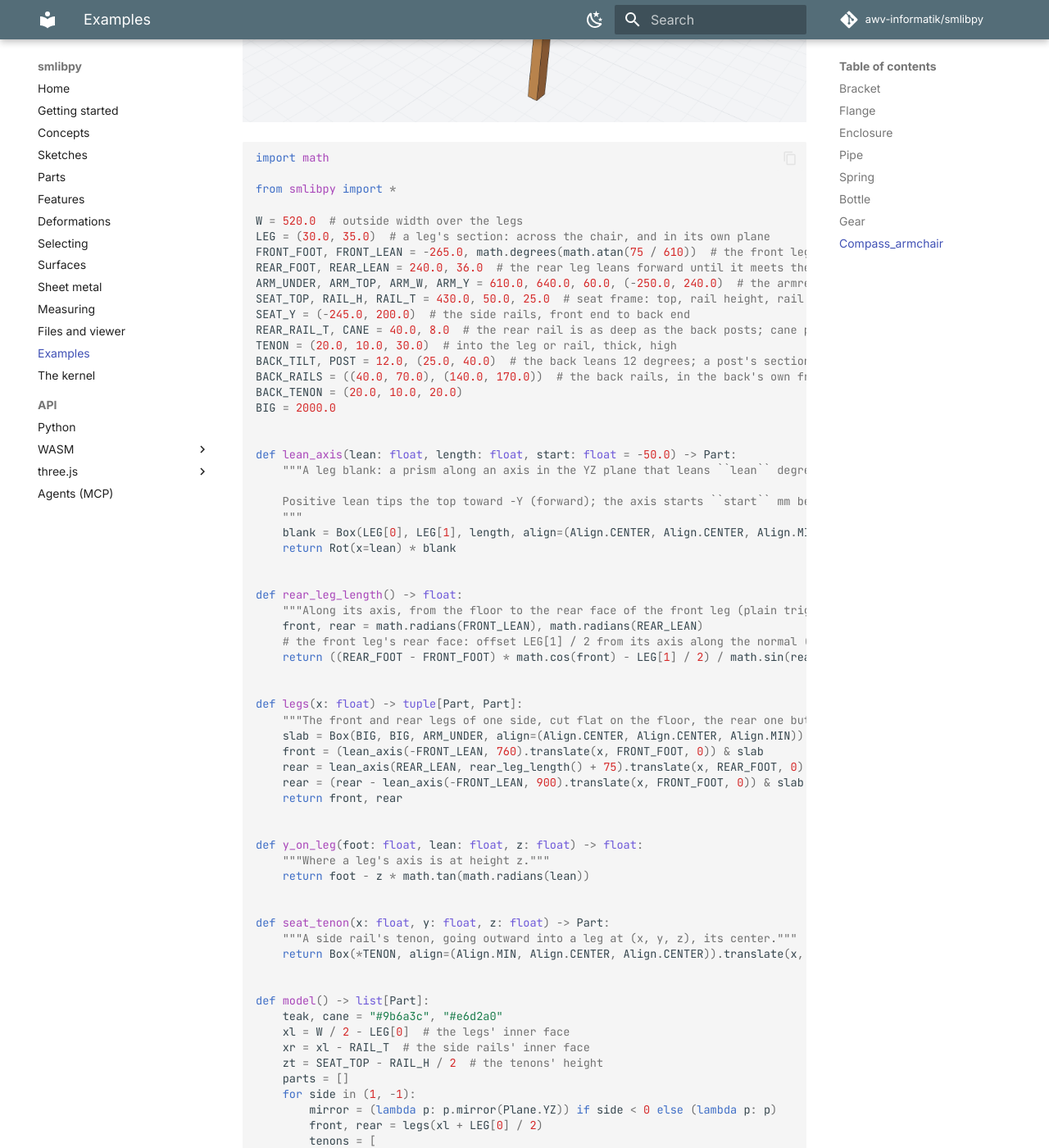
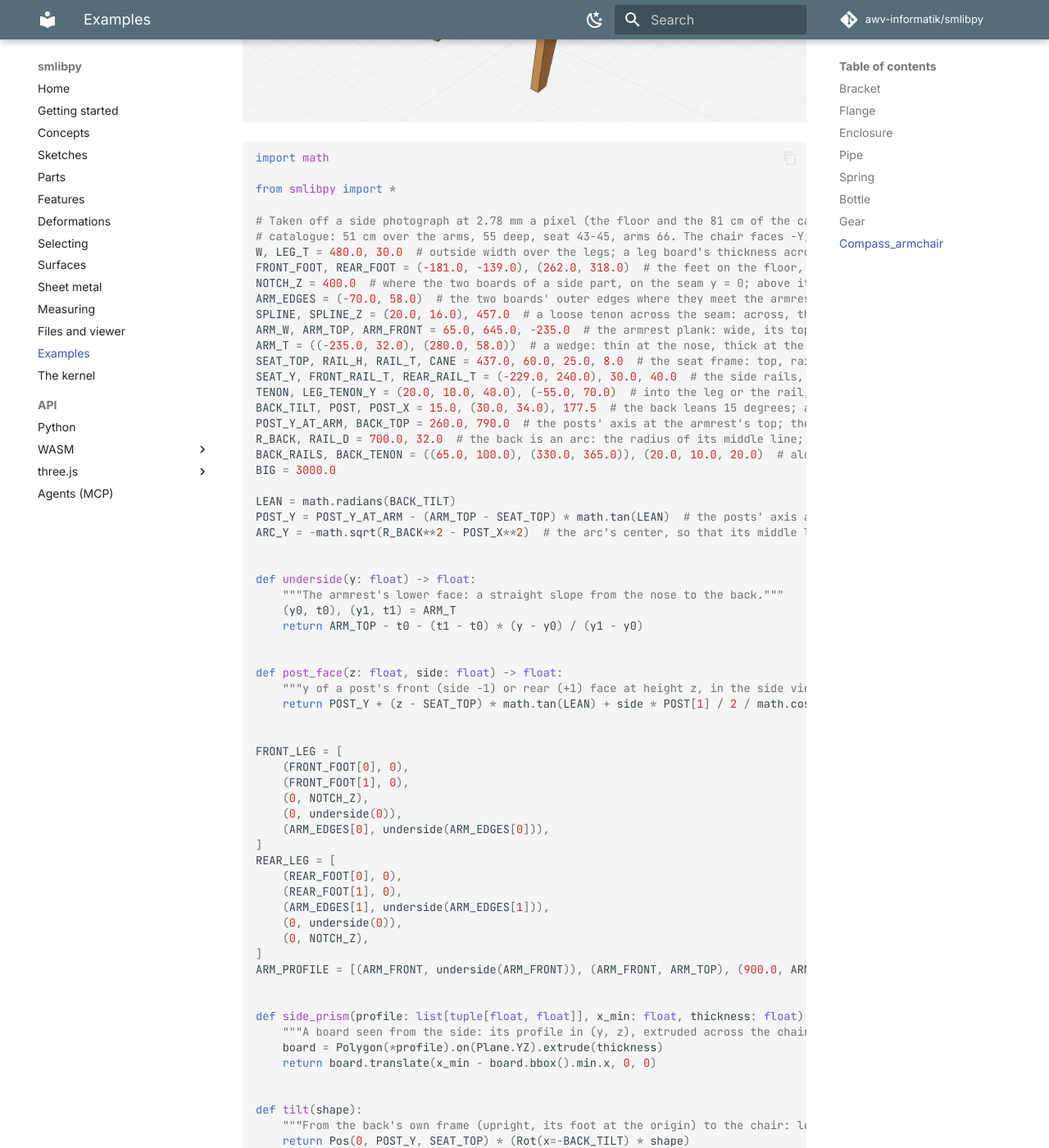
Before and after one commit to abernier/smlibpy, an MkDocs documentation site: the page built from docs/examples.md, in a window 1280 px wide and 1400 px high, scrolled down 7743 px. Shown: the whole window at 82% size. Built offline with MkDocs 1.6.1 and Material for MkDocs 9.7.7, drawn with Linux system fonts in a browser that asks for light colours; comment, search, counter and statistics services are not loaded; some of the changed text lies outside the part shown.

Commit message:
Examples: the compass armchair measured from the chair itself: tapered leg boards on a seam, wedge armrests through the posts, a curved floating back
Taken off a side photograph at 2.78 mm a pixel, with the catalogue's 51 x 55 x 79-81 cm
as the scale: 515 x 571 x 794 over all. Each side is two tapered boards (42 mm at the foot,
70 and 58 under the armrest) joined on a vertical seam from the seat up to the armrest, with
a loose tenon across it; the armrest is a wedge (32 mm at the nose, 58 at the back) whose
nose stands 230 mm before the apex, and it runs through a notch of the back post, flush with
its back; the posts stand on the seat frame and lean 15 degrees; the back is an arc of 700 mm
radius, its rails and cane panel cut square at the posts, floating 63 mm above the seat.

check() does the side view by the shoelace formula (the boards, the armrest, the notch), the
arcs by the integral of sqrt(r^2 - x^2) between the posts, the rest by Cavalieri; the parts
fused equal the sum of the plain members less what lies inside another (the splines, the
arms in the posts), to 3e-8 here. Two things it caught on the way: a spline that filled a
closed cavity exactly made the kernel return a solid without volume (the slot is open to the
arm now), and the two halves of a slot cut on a slope do not have the same volume.

```diff
--- a/docs/examples.md
+++ b/docs/examples.md
@@ -203,7 +203,7 @@
 
 ## Compass_armchair
 
-Cane armchair on compass legs: teak, the rear legs butting against the front, the seat tenoned in, a tilted back.
+Cane armchair on compass legs, after the 1955 Chandigarh office chair, measured from a side view; a curved back.
 
 ![compass_armchair](images/compass_armchair.png)
 
@@ -212,156 +212,224 @@
 
 from smlibpy import *
 
-W = 520.0  # outside width over the legs
-LEG = (30.0, 35.0)  # a leg's section: across the chair, and in its own plane
-FRONT_FOOT, FRONT_LEAN = -265.0, math.degrees(math.atan(75 / 610))  # the front leg leans back 75 mm over 610
-REAR_FOOT, REAR_LEAN = 240.0, 36.0  # the rear leg leans forward until it meets the front leg
-ARM_UNDER, ARM_TOP, ARM_W, ARM_Y = 610.0, 640.0, 60.0, (-250.0, 240.0)  # the armrest plank
-SEAT_TOP, RAIL_H, RAIL_T = 430.0, 50.0, 25.0  # seat frame: top, rail height, rail thickness
-SEAT_Y = (-245.0, 200.0)  # the side rails, front end to back end
-REAR_RAIL_T, CANE = 40.0, 8.0  # the rear rail is as deep as the back posts; cane panels
-TENON = (20.0, 10.0, 30.0)  # into the leg or rail, thick, high
-BACK_TILT, POST = 12.0, (25.0, 40.0)  # the back leans 12 degrees; a post's section
-BACK_RAILS = ((40.0, 70.0), (140.0, 170.0))  # the back rails, in the back's own frame, above the rear seat rail
-BACK_TENON = (20.0, 10.0, 20.0)
-BIG = 2000.0
+# Taken off a side photograph at 2.78 mm a pixel (the floor and the 81 cm of the catalogue as the scale), and the
+# catalogue: 51 cm over the arms, 55 deep, seat 43-45, arms 66. The chair faces -Y; x = 0 is its middle.
+W, LEG_T = 480.0, 30.0  # outside width over the legs; a leg board's thickness across the chair
+FRONT_FOOT, REAR_FOOT = (-181.0, -139.0), (262.0, 318.0)  # the feet on the floor, front edge to back edge
+NOTCH_Z = 400.0  # where the two boards of a side part, on the seam y = 0; above it they are one up to the armrest
+ARM_EDGES = (-70.0, 58.0)  # the two boards' outer edges where they meet the armrest
+SPLINE, SPLINE_Z = (20.0, 16.0), 457.0  # a loose tenon across the seam: across, thick; from its foot up to the arm
+ARM_W, ARM_TOP, ARM_FRONT = 65.0, 645.0, -235.0  # the armrest plank: wide, its top and its nose
+ARM_T = ((-235.0, 32.0), (280.0, 58.0))  # a wedge: thin at the nose, thick at the back (y, thickness)
+SEAT_TOP, RAIL_H, RAIL_T, CANE = 437.0, 60.0, 25.0, 8.0  # the seat frame: top, rail height and thickness; cane
+SEAT_Y, FRONT_RAIL_T, REAR_RAIL_T = (-229.0, 240.0), 30.0, 40.0  # the side rails, nose to back; the cross rails
+TENON, LEG_TENON_Y = (20.0, 10.0, 40.0), (-55.0, 70.0)  # into the leg or the rail, thick, high; where the legs get it
+BACK_TILT, POST, POST_X = 15.0, (30.0, 34.0), 177.5  # the back leans 15 degrees; a post: across, deep; inner face
+POST_Y_AT_ARM, BACK_TOP = 260.0, 790.0  # the posts' axis at the armrest's top; the top of the back
+R_BACK, RAIL_D = 700.0, 32.0  # the back is an arc: the radius of its middle line; its rails are this deep
+BACK_RAILS, BACK_TENON = ((65.0, 100.0), (330.0, 365.0)), (20.0, 10.0, 20.0)  # along the posts, from the seat
+BIG = 3000.0
+
+LEAN = math.radians(BACK_TILT)
+POST_Y = POST_Y_AT_ARM - (ARM_TOP - SEAT_TOP) * math.tan(LEAN)  # the posts' axis at the seat
+ARC_Y = -math.sqrt(R_BACK**2 - POST_X**2)  # the arc's center, so that its middle line passes through the posts' axes
 
 
-def lean_axis(lean: float, length: float, start: float = -50.0) -> Part:
-    """A leg blank: a prism along an axis in the YZ plane that leans ``lean`` degrees from vertical.
-
-    Positive lean tips the top toward -Y (forward); the axis starts ``start`` mm before the origin.
-    """
-    blank = Box(LEG[0], LEG[1], length, align=(Align.CENTER, Align.CENTER, Align.MIN)).translate(0, 0, start)
-    return Rot(x=lean) * blank
+def underside(y: float) -> float:
+    """The armrest's lower face: a straight slope from the nose to the back."""
+    (y0, t0), (y1, t1) = ARM_T
+    return ARM_TOP - t0 - (t1 - t0) * (y - y0) / (y1 - y0)
 
 
-def rear_leg_length() -> float:
-    """Along its axis, from the floor to the rear face of the front leg (plain trigonometry, no kernel)."""
-    front, rear = math.radians(FRONT_LEAN), math.radians(REAR_LEAN)
-    # the front leg's rear face: offset LEG[1] / 2 from its axis along the normal (cos, -sin) in (y, z)
-    return ((REAR_FOOT - FRONT_FOOT) * math.cos(front) - LEG[1] / 2) / math.sin(rear + front)
+def post_face(z: float, side: float) -> float:
+    """y of a post's front (side -1) or rear (+1) face at height z, in the side view."""
+    return POST_Y + (z - SEAT_TOP) * math.tan(LEAN) + side * POST[1] / 2 / math.cos(LEAN)
 
 
-def legs(x: float) -> tuple[Part, Part]:
-    """The front and rear legs of one side, cut flat on the floor, the rear one butting against the front."""
-    slab = Box(BIG, BIG, ARM_UNDER, align=(Align.CENTER, Align.CENTER, Align.MIN))
-    front = (lean_axis(-FRONT_LEAN, 760).translate(x, FRONT_FOOT, 0)) & slab
-    rear = lean_axis(REAR_LEAN, rear_leg_length() + 75).translate(x, REAR_FOOT, 0)
-    rear = (rear - lean_axis(-FRONT_LEAN, 900).translate(x, FRONT_FOOT, 0)) & slab
-    return front, rear
+FRONT_LEG = [
+    (FRONT_FOOT[0], 0),
+    (FRONT_FOOT[1], 0),
+    (0, NOTCH_Z),
+    (0, underside(0)),
+    (ARM_EDGES[0], underside(ARM_EDGES[0])),
+]
+REAR_LEG = [
+    (REAR_FOOT[0], 0),
+    (REAR_FOOT[1], 0),
+    (ARM_EDGES[1], underside(ARM_EDGES[1])),
+    (0, underside(0)),
+    (0, NOTCH_Z),
+]
+ARM_PROFILE = [(ARM_FRONT, underside(ARM_FRONT)), (ARM_FRONT, ARM_TOP), (900.0, ARM_TOP), (900.0, underside(900.0))]
 
 
-def y_on_leg(foot: float, lean: float, z: float) -> float:
-    """Where a leg's axis is at height z."""
-    return foot - z * math.tan(math.radians(lean))
+def side_prism(profile: list[tuple[float, float]], x_min: float, thickness: float) -> Part:
+    """A board seen from the side: its profile in (y, z), extruded across the chair from x_min."""
+    board = Polygon(*profile).on(Plane.YZ).extrude(thickness)
+    return board.translate(x_min - board.bbox().min.x, 0, 0)
 
 
-def seat_tenon(x: float, y: float, z: float) -> Part:
-    """A side rail's tenon, going outward into a leg at (x, y, z), its center."""
-    return Box(*TENON, align=(Align.MIN, Align.CENTER, Align.CENTER)).translate(x, y, z)
+def tilt(shape):
+    """From the back's own frame (upright, its foot at the origin) to the chair: leaned back and set on the seat frame."""
+    return Pos(0, POST_Y, SEAT_TOP) * (Rot(x=-BACK_TILT) * shape)
+
+
+def behind_the_posts() -> Part:
+    """The half space in front of the posts' rear face, to cut the armrests flush with it."""
+    face = tilt(Box(BIG, BIG, BIG, align=(Align.CENTER, Align.MAX, Align.CENTER)))
+    return face.translate(0, POST[1] / 2 * math.cos(LEAN), -POST[1] / 2 * math.sin(LEAN))
+
+
+def arc_band(r_in: float, r_out: float) -> Sketch:
+    """The back's curve between two radii, from post to post: concave toward the sitter."""
+    band = (Circle(r_out) - Circle(r_in)).translate(0, ARC_Y, 0)
+    return band & Rectangle(2 * POST_X, BIG, align=(Align.CENTER, Align.MIN)).translate(0, ARC_Y, 0)
 
 
 def model() -> list[Part]:
     teak, cane = "#9b6a3c", "#e6d2a0"
-    xl = W / 2 - LEG[0]  # the legs' inner face
-    xr = xl - RAIL_T  # the side rails' inner face
-    zt = SEAT_TOP - RAIL_H / 2  # the tenons' height
+    x_leg = W / 2 - LEG_T  # the legs' inner faces
+    x_rail = x_leg - RAIL_T  # the side rails' inner faces
+    z_tenon = SEAT_TOP - RAIL_H / 2
+    arm_prism = side_prism(ARM_PROFILE, x_leg + LEG_T / 2 - ARM_W / 2, ARM_W)  # the armrest before its back is cut
     parts = []
     for side in (1, -1):
-        mirror = (lambda p: p.mirror(Plane.YZ)) if side < 0 else (lambda p: p)
-        front, rear = legs(xl + LEG[0] / 2)
+
+        def place(p: Part) -> Part:
+            return p.mirror(Plane.YZ) if side < 0 else p
+
+        front, rear = side_prism(FRONT_LEG, x_leg, LEG_T), side_prism(REAR_LEG, x_leg, LEG_T)
+        spline = Box(*SPLINE, ARM_TOP - SPLINE_Z, align=(Align.CENTER, Align.CENTER, Align.MIN)).translate(
+            x_leg + LEG_T / 2, 0, SPLINE_Z
+        )
+        spline -= arm_prism  # cut to the armrest's underside, like the boards it joins
         tenons = [
-            seat_tenon(xl, y_on_leg(FRONT_FOOT, -FRONT_LEAN, zt), zt),
-            seat_tenon(xl, y_on_leg(REAR_FOOT, REAR_LEAN, zt), zt),
+            Box(*TENON, align=(Align.MIN, Align.CENTER, Align.CENTER)).translate(x_leg, y, z_tenon) for y in LEG_TENON_Y
         ]
-        front -= tenons[0]
-        rear -= tenons[1]
+        front -= [spline, tenons[0]]  # its half of the spline's slot, and the side rail's tenon
+        rear -= [spline, tenons[1]]
         rail = Box(RAIL_T, SEAT_Y[1] - SEAT_Y[0], RAIL_H, align=(Align.MAX, Align.MIN, Align.MAX)).translate(
-            xl, SEAT_Y[0], SEAT_TOP
+            x_leg, SEAT_Y[0], SEAT_TOP
         )
         rail += tenons
-        for y0, t in ((SEAT_Y[0], RAIL_T), (SEAT_Y[1] - REAR_RAIL_T, REAR_RAIL_T)):  # the mortises of the cross rails
-            rail -= Box(TENON[0], TENON[1], TENON[2], align=(Align.MIN, Align.CENTER, Align.CENTER)).translate(
-                xr, y0 + t / 2, zt
-            )
-        arm = Box(ARM_W, ARM_Y[1] - ARM_Y[0], ARM_TOP - ARM_UNDER, align=(Align.CENTER, Align.MIN, Align.MIN))
-        arm = arm.translate(xl + LEG[0] / 2, ARM_Y[0], ARM_UNDER)
-        parts += [
-            mirror(p).named(n).colored(teak)
-            for p, n in ((front, "front leg"), (rear, "rear leg"), (rail, "side rail"), (arm, "armrest"))
+        for y0, t in ((SEAT_Y[0], FRONT_RAIL_T), (SEAT_Y[1] - REAR_RAIL_T, REAR_RAIL_T)):  # the cross rails' mortises
+            rail -= Box(*TENON, align=(Align.MIN, Align.CENTER, Align.CENTER)).translate(x_rail, y0 + t / 2, z_tenon)
+        arm = arm_prism & behind_the_posts()
+        post = Box(POST[0], POST[1], BACK_RAILS[1][1] + 60, align=(Align.MIN, Align.CENTER, Align.MIN)).translate(
+            POST_X, 0, -30
+        )
+        post = tilt(post) & Box(BIG, BIG, BACK_TOP - SEAT_TOP, align=(Align.CENTER, Align.CENTER, Align.MIN)).translate(
+            0, 0, SEAT_TOP
+        )
+        post -= arm_prism  # the notch the armrest runs through, flush with the post's back
+        post -= [
+            tilt(Box(*BACK_TENON, align=(Align.MIN, Align.CENTER, Align.CENTER)).translate(POST_X, 0, (z0 + z1) / 2))
+            for z0, z1 in BACK_RAILS
         ]
+        for p, name in (
+            (front, "front leg"),
+            (rear, "rear leg"),
+            (spline, "spline"),
+            (rail, "side rail"),
+            (arm, "armrest"),
+            (post, "back post"),
+        ):
+            parts.append(place(p).named(name).colored(teak))
 
     def cross_rail(y0: float, t: float) -> Part:
-        rail = Box(2 * xr, t, RAIL_H, align=(Align.CENTER, Align.MIN, Align.MAX)).translate(0, y0, SEAT_TOP)
+        rail = Box(2 * x_rail, t, RAIL_H, align=(Align.CENTER, Align.MIN, Align.MAX)).translate(0, y0, SEAT_TOP)
         for s in (1, -1):
-            rail += Box(
-                TENON[0], TENON[1], TENON[2], align=(Align.MIN if s > 0 else Align.MAX, Align.CENTER, Align.CENTER)
-            ).translate(s * xr, y0 + t / 2, zt)
+            rail += Box(*TENON, align=(Align.MIN if s > 0 else Align.MAX, Align.CENTER, Align.CENTER)).translate(
+                s * x_rail, y0 + t / 2, z_tenon
+            )
         return rail
 
-    parts.append(cross_rail(SEAT_Y[0], RAIL_T).named("front rail").colored(teak))
+    parts.append(cross_rail(SEAT_Y[0], FRONT_RAIL_T).named("front rail").colored(teak))
     parts.append(cross_rail(SEAT_Y[1] - REAR_RAIL_T, REAR_RAIL_T).named("rear rail").colored(teak))
-    seat = Box(2 * xr, SEAT_Y[1] - REAR_RAIL_T - (SEAT_Y[0] + RAIL_T), CANE, align=(Align.CENTER, Align.MIN, Align.MAX))
-    parts.append(seat.translate(0, SEAT_Y[0] + RAIL_T, SEAT_TOP).named("seat cane").colored(cane))
-
-    # The back, built upright on the rear rail and then tilted about the rail's top edge.
-    pivot = Pos(0, SEAT_Y[1] - REAR_RAIL_T / 2, SEAT_TOP)
-
-    def tilt(p):
-        return pivot * (Rot(x=-BACK_TILT) * p)
-
-    posts = [
-        Box(POST[0], POST[1], 260, align=(Align.MIN if s > 0 else Align.MAX, Align.CENTER, Align.MIN)).translate(
-            s * xr, 0, -30
-        )
-        for s in (1, -1)
-    ]
-    rails, back_tenons = [], []
+    seat = Box(
+        2 * x_rail, SEAT_Y[1] - REAR_RAIL_T - SEAT_Y[0] - FRONT_RAIL_T, CANE, align=(Align.CENTER, Align.MIN, Align.MAX)
+    )
+    parts.append(seat.translate(0, SEAT_Y[0] + FRONT_RAIL_T, SEAT_TOP).named("seat cane").colored(cane))
     for z0, z1 in BACK_RAILS:
-        rail = Box(2 * xr, POST[1], z1 - z0, align=(Align.CENTER, Align.CENTER, Align.MIN)).translate(0, 0, z0)
+        rail = arc_band(R_BACK - RAIL_D / 2, R_BACK + RAIL_D / 2).extrude(z1 - z0).translate(0, 0, z0)
         for s in (1, -1):
-            tenon = Box(*BACK_TENON, align=(Align.MIN if s > 0 else Align.MAX, Align.CENTER, Align.CENTER)).translate(
-                s * xr, 0, (z0 + z1) / 2
+            rail += Box(*BACK_TENON, align=(Align.MIN if s > 0 else Align.MAX, Align.CENTER, Align.CENTER)).translate(
+                s * POST_X, 0, (z0 + z1) / 2
             )
-            rail += tenon
-            back_tenons.append(tenon)
-        rails.append(rail)
-    posts = [p - back_tenons for p in posts]
-    panel = Box(
-        2 * xr, CANE, BACK_RAILS[1][0] - BACK_RAILS[0][1], align=(Align.CENTER, Align.CENTER, Align.MIN)
-    ).translate(0, 0, BACK_RAILS[0][1])
-    slab = Box(BIG, BIG, ARM_UNDER - SEAT_TOP, align=(Align.CENTER, Align.CENTER, Align.MIN)).translate(0, 0, SEAT_TOP)
-    parts += [(tilt(p) & slab).named("back post").colored(teak) for p in posts]
-    parts += [tilt(r).named("back rail").colored(teak) for r in rails]
+        parts.append(tilt(rail).named("back rail").colored(teak))
+    panel = (
+        arc_band(R_BACK - CANE / 2, R_BACK + CANE / 2)
+        .extrude(BACK_RAILS[1][0] - BACK_RAILS[0][1])
+        .translate(0, 0, BACK_RAILS[0][1])
+    )
     parts.append(tilt(panel).named("back cane").colored(cane))
     return parts
 
 
+def area(polygon: list[tuple[float, float]]) -> float:
+    """The shoelace formula."""
+    return abs(sum(x0 * y1 - x1 * y0 for (x0, y0), (x1, y1) in zip(polygon, polygon[1:] + polygon[:1]))) / 2
+
+
+def arc_band_area(r_in: float, r_out: float, half_width: float) -> float:
+    """Between two concentric arcs, cut square at x = +-half_width: the integral of sqrt(r^2 - x^2), closed form."""
+
+    def under(r: float) -> float:
+        return half_width * math.sqrt(r**2 - half_width**2) + r**2 * math.asin(half_width / r)
+
+    return under(r_out) - under(r_in)
+
+
+def meet_underside(side: float) -> tuple[float, float]:
+    """Where a post's face (front -1, rear +1) crosses the armrest's underside, in the side view."""
+    (y0, t0), (y1, t1) = ARM_T
+    # the underside: z = ARM_TOP - t0 - slope (y - y0); the face: y = a + b z
+    slope, a = (t1 - t0) / (y1 - y0), post_face(0, side)
+    b = math.tan(LEAN)
+    y = (a + b * (ARM_TOP - t0 + slope * y0)) / (1 + b * slope)
+    return y, underside(y)
+
+
 def check(parts: list[Part]) -> None:
-    """Worked out by hand: a prism cut by two planes has its section times the axis between the planes (Cavalieri)."""
-    xr = W / 2 - LEG[0] - RAIL_T
-    leg_area, tenon, back_tenon = LEG[0] * LEG[1], math.prod(TENON), math.prod(BACK_TENON)
+    """Worked out by hand: side-view polygons by the shoelace formula, arcs by their integral, prisms by Cavalieri."""
+    x_leg = W / 2 - LEG_T
+    x_rail = x_leg - RAIL_T
+    tenon, back_tenon = math.prod(TENON), math.prod(BACK_TENON)
+    # the spline: a prism cut by the floor of its slot and by the arm's slope, so its axis through its centroid
+    spline = SPLINE[0] * SPLINE[1] * (underside(0) - SPLINE_Z)
+    # the armrest in the side view, cut at the post's back; the notch, where the post's two faces cross the arm
+    arm_profile = [ARM_PROFILE[0], ARM_PROFILE[1], (post_face(ARM_TOP, 1), ARM_TOP), meet_underside(1)]
+    notch_profile = [
+        (post_face(ARM_TOP, -1), ARM_TOP),
+        (post_face(ARM_TOP, 1), ARM_TOP),
+        meet_underside(1),
+        meet_underside(-1),
+    ]
+    notch_width = POST_X + POST[0] - (x_leg + LEG_T / 2 - ARM_W / 2)  # the post's outer slice the arm runs through
+    rail_h, panel_h = BACK_RAILS[0][1] - BACK_RAILS[0][0], BACK_RAILS[1][0] - BACK_RAILS[0][1]
     plain = {  # every member without its joinery
-        "front leg": leg_area * ARM_UNDER / math.cos(math.radians(FRONT_LEAN)),
-        "rear leg": leg_area * rear_leg_length(),
+        "front leg": area(FRONT_LEG) * LEG_T,
+        "rear leg": area(REAR_LEG) * LEG_T,
+        "spline": spline,
         "side rail": RAIL_T * (SEAT_Y[1] - SEAT_Y[0]) * RAIL_H,
-        "armrest": ARM_W * (ARM_Y[1] - ARM_Y[0]) * (ARM_TOP - ARM_UNDER),
-        "front rail": 2 * xr * RAIL_T * RAIL_H,
-        "rear rail": 2 * xr * REAR_RAIL_T * RAIL_H,
-        "seat cane": 2 * xr * (SEAT_Y[1] - REAR_RAIL_T - SEAT_Y[0] - RAIL_T) * CANE,
-        "back post": POST[0] * POST[1] * (ARM_UNDER - SEAT_TOP) / math.cos(math.radians(BACK_TILT)),
-        "back rail": 2 * xr * POST[1] * (BACK_RAILS[0][1] - BACK_RAILS[0][0]),
-        "back cane": 2 * xr * CANE * (BACK_RAILS[1][0] - BACK_RAILS[0][1]),
+        "armrest": area(arm_profile) * ARM_W,
+        "back post": POST[0] * POST[1] * (BACK_TOP - SEAT_TOP) / math.cos(LEAN),
+        "front rail": 2 * x_rail * FRONT_RAIL_T * RAIL_H,
+        "rear rail": 2 * x_rail * REAR_RAIL_T * RAIL_H,
+        "seat cane": 2 * x_rail * (SEAT_Y[1] - REAR_RAIL_T - SEAT_Y[0] - FRONT_RAIL_T) * CANE,
+        "back rail": arc_band_area(R_BACK - RAIL_D / 2, R_BACK + RAIL_D / 2, POST_X) * rail_h,
+        "back cane": arc_band_area(R_BACK - CANE / 2, R_BACK + CANE / 2, POST_X) * panel_h,
     }
+    # each board's half of the slot, cut on the slope at its own centroid
+    half_slot = [SPLINE[0] * SPLINE[1] / 2 * (underside(y) - SPLINE_Z) for y in (-SPLINE[1] / 4, SPLINE[1] / 4)]
     joinery = {
-        "front leg": -tenon,
-        "rear leg": -tenon,
+        "front leg": -half_slot[0] - tenon,
+        "rear leg": -half_slot[1] - tenon,
         "side rail": 2 * tenon - 2 * tenon,
         "front rail": 2 * tenon,
         "rear rail": 2 * tenon,
-        "back post": -2 * back_tenon,
         "back rail": 2 * back_tenon,
+        "back post": -area(notch_profile) * notch_width - 2 * back_tenon,
     }
     for part in parts:
         want = plain[part.name] + joinery.get(part.name, 0)
@@ -369,17 +437,22 @@
     whole = parts[0]
     for part in parts[1:]:
         whole += part
-    want = sum(plain[p.name] for p in parts)  # tenons fill their mortises, nothing else overlaps or gapes
+    # what lies within another member and would be counted twice: the splines, the arms where they run through the posts
+    inside = 2 * spline + 2 * area(notch_profile) * notch_width
+    want = sum(plain[p.name] for p in parts) - inside  # tenons fill their mortises exactly: no gap, no overlap
     assert abs(whole.volume - want) < 1e-6 * want, (whole.volume, want)
-    by_name = {}
+    by_name: dict[str, list[Part]] = {}
     for part in parts:
         by_name.setdefault(part.name, []).append(part)
     for a, b in (
         ("armrest", "front leg"),
+        ("armrest", "rear leg"),
+        ("armrest", "spline"),
         ("armrest", "back post"),
-        ("rear leg", "front leg"),
+        ("back post", "rear rail"),
         ("seat cane", "front rail"),
         ("back cane", "back rail"),
+        ("rear leg", "front leg"),
     ):
         assert by_name[a][0].distance_to(by_name[b][0]) < 1e-6, (a, b)  # they touch
     for name in ("front leg", "rear leg"):
```
Also changed, not shown: docs/images/compass_armchair.png, 1 other file.
